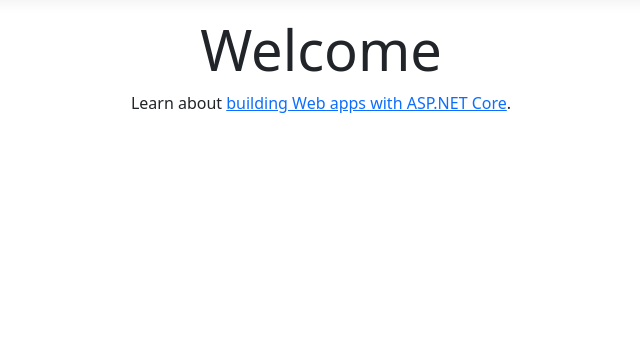
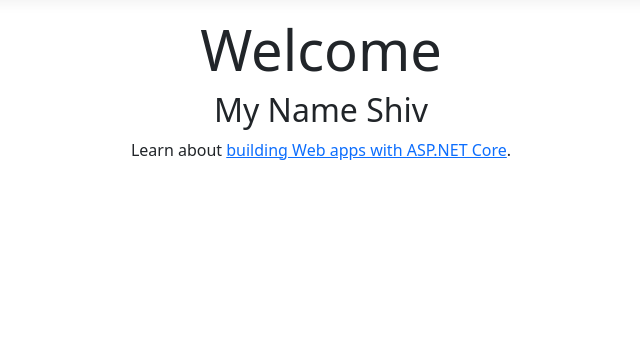
Before and after one commit to ShivkumarPawar19/MVC1, an ASP.NET Core app: page / in a window 1280 px wide. Shown: the part 57-420 px from the top of the page, without its empty margins (319-959 px from the left). Run offline with ASP.NET Core 8, Linux system fonts and the light colour scheme; style sheets or scripts are compiled from the project's sources.

Commit message:
Changed Index file content

```diff
--- a/Views/Home/Index.cshtml
+++ b/Views/Home/Index.cshtml
@@ -4,5 +4,6 @@
 
 <div class="text-center">
     <h1 class="display-4">Welcome</h1>
+    <h2>My Name Shiv</h2>
     <p>Learn about <a href="https://learn.microsoft.com/aspnet/core">building Web apps with ASP.NET Core</a>.</p>
 </div>
```
